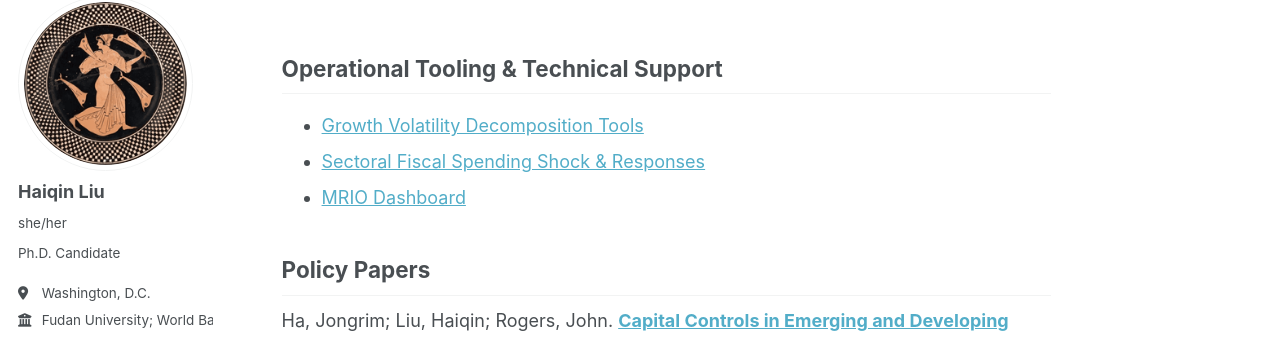
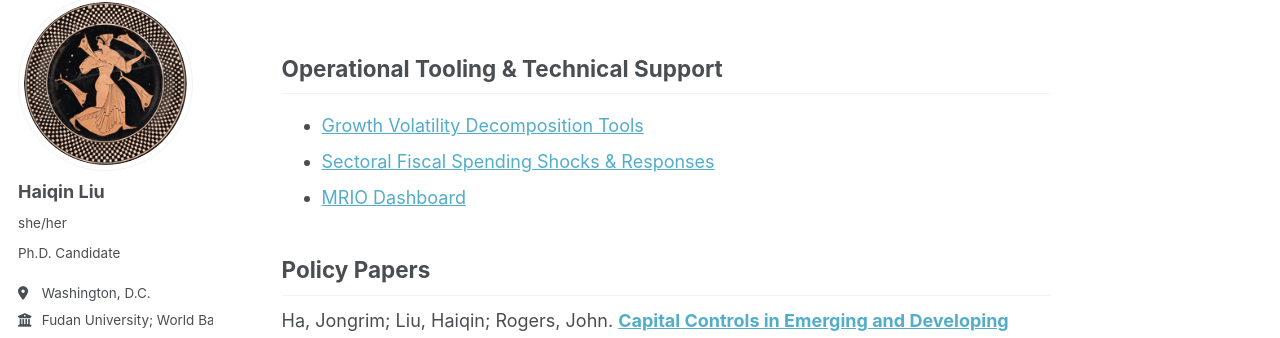
Before and after one commit to liuhaiqinFDU/liuhaiqinFDU.github.io, a Jekyll site: the page built from policy-work.md, in a window 1280 px wide and 937 px high. Shown: the part 110-448 px from the top of the window. Built offline with Jekyll 4.4.1, drawn with Linux system fonts in a browser that asks for light colours; some web fonts are replaced.

Commit message:
Update policy-work.md

```diff
--- a/policy-work.md
+++ b/policy-work.md
@@ -7,7 +7,7 @@ title: ""
 ## **Operational Tooling & Technical Support**
 
 - [Growth Volatility Decomposition Tools](https://haiqinliu.shinyapps.io/Vol_Decomp_New/)
-- [Sectoral Fiscal Spending Shock & Responses](https://haiqinliu.shinyapps.io/RegionalIO_FiscalShock/)
+- [Sectoral Fiscal Spending Shocks & Responses](https://haiqinliu.shinyapps.io/RegionalIO_FiscalShock/)
 - [MRIO Dashboard](https://haiqinliu.shinyapps.io/MRIO_EAP_app/)
 
 
```
